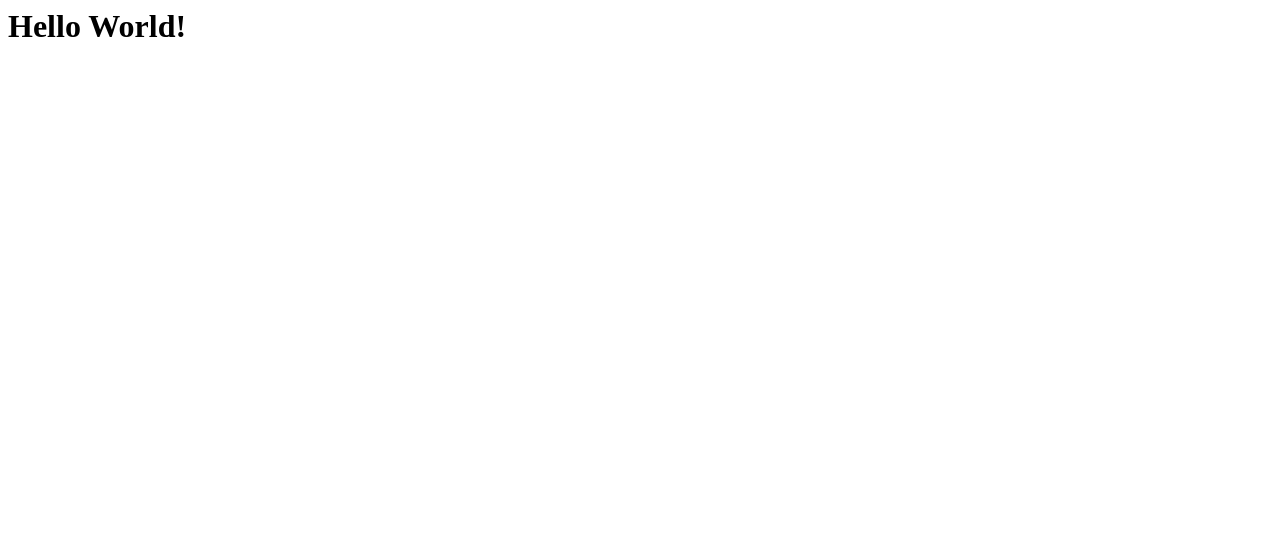
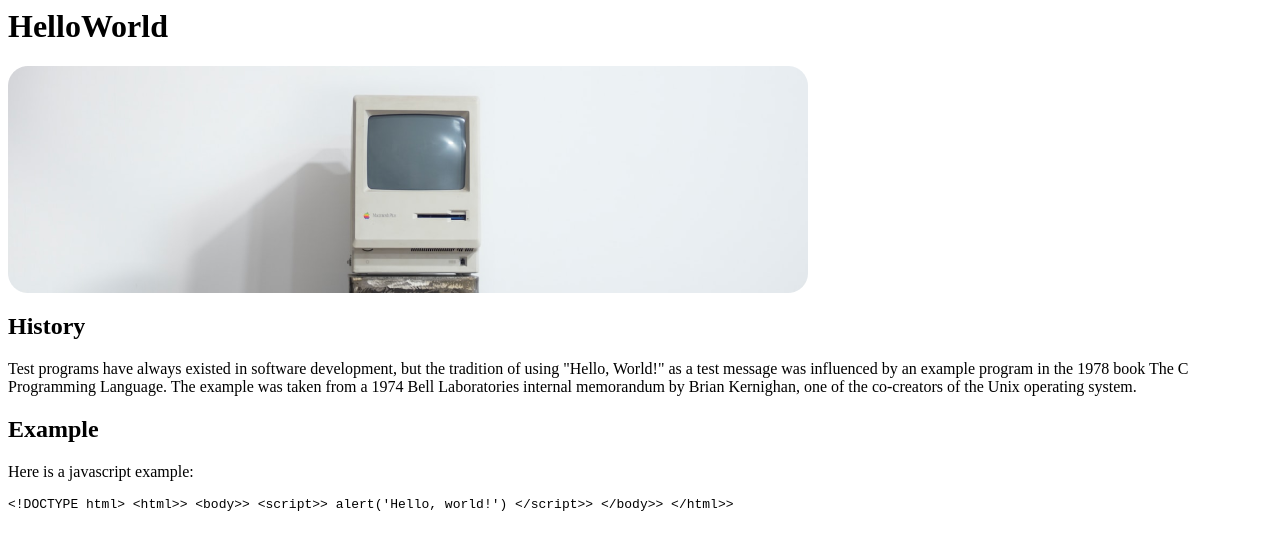
Before and after one commit to rohunsava/Hello-World, a plain HTML site: page index.html in a window 1280 px wide. Drawn offline with Linux system fonts and the light colour scheme.

Commit message:
yes yes yes yes

```diff
--- a/index.html
+++ b/index.html
@@ -1 +1,34 @@
-<h1>Hello World!</h1>
+<html lang="en">
+<head>
+    <meta charset="UTF-8">
+    <meta http-equiv="X-UA-Compatible" content="IE=edge">
+    <meta name="viewport" content="width=device-width, initial-scale=1.0">
+    <title>Document</title>
+</head>
+<body>
+    <h1>HelloWorld</h1>
+<img src="images/Computer image.png" alt="Vintage mac">
+<section>
+    <h2>History</h2>
+    <p>Test programs have always existed in software development,
+but the tradition of using "Hello, World!" as a test message was influenced by
+an example program in the 1978 book The C Programming Language. The example was
+taken from a 1974 Bell Laboratories internal memorandum by Brian Kernighan,
+one of the co-creators of the Unix operating system.</p>
+</section>
+<section>
+    <h2>Example</h2>
+    <p>Here is a javascript example:</p>
+    <code>
+        &lt;!DOCTYPE html&gt;
+            &lt;html>&gt;
+                &lt;body>&gt;
+                    &lt;script>&gt;
+                    alert('Hello, world!')
+                    &lt;/script>&gt;
+                &lt;/body>&gt;
+        &lt;/html>&gt;
+    </code>
+</section>
+</body>
+</html>
--- /dev/null
+++ b/screen.css
@@ -0,0 +1,4 @@
+body {
+    background: #aaa;
+    font-family: Arial, Helvetica, sans-serif;
+}
```
Also changed, not shown: images/Computer image.png (added), images/Logo.png (added).
